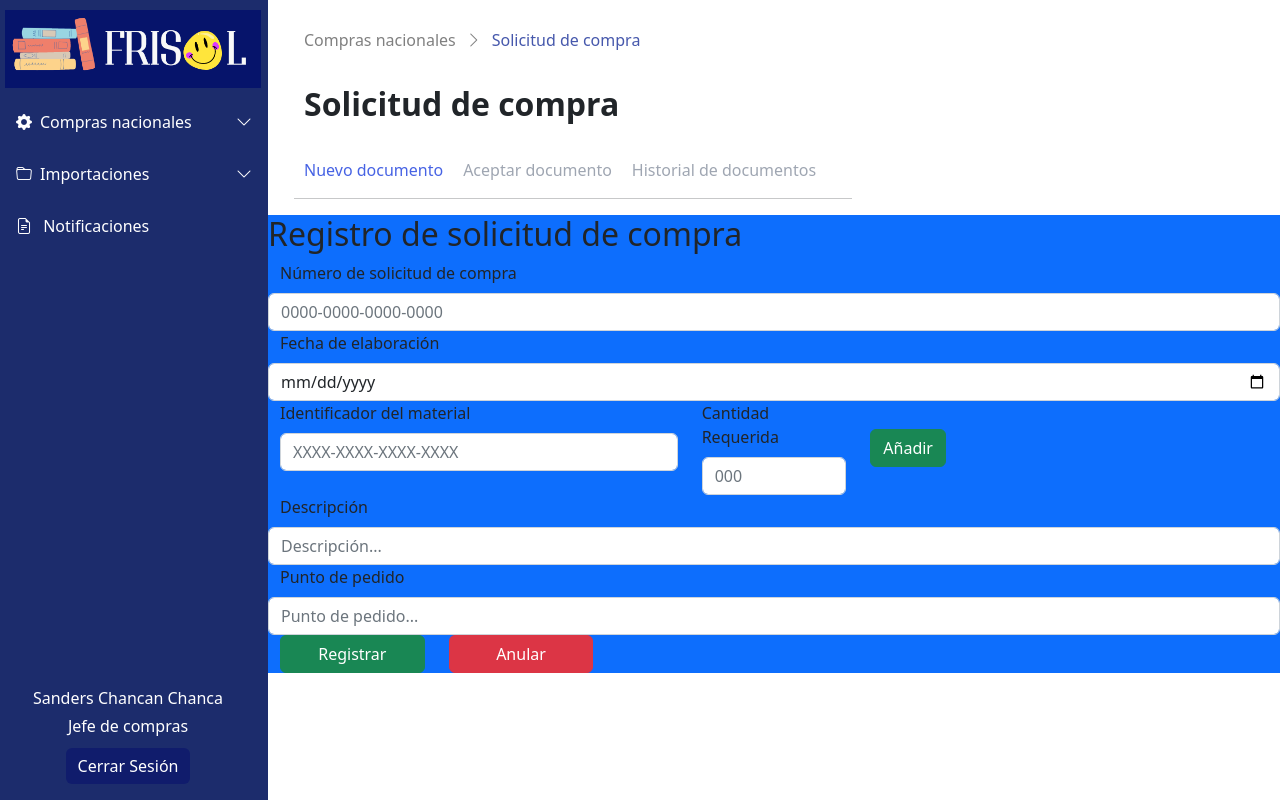
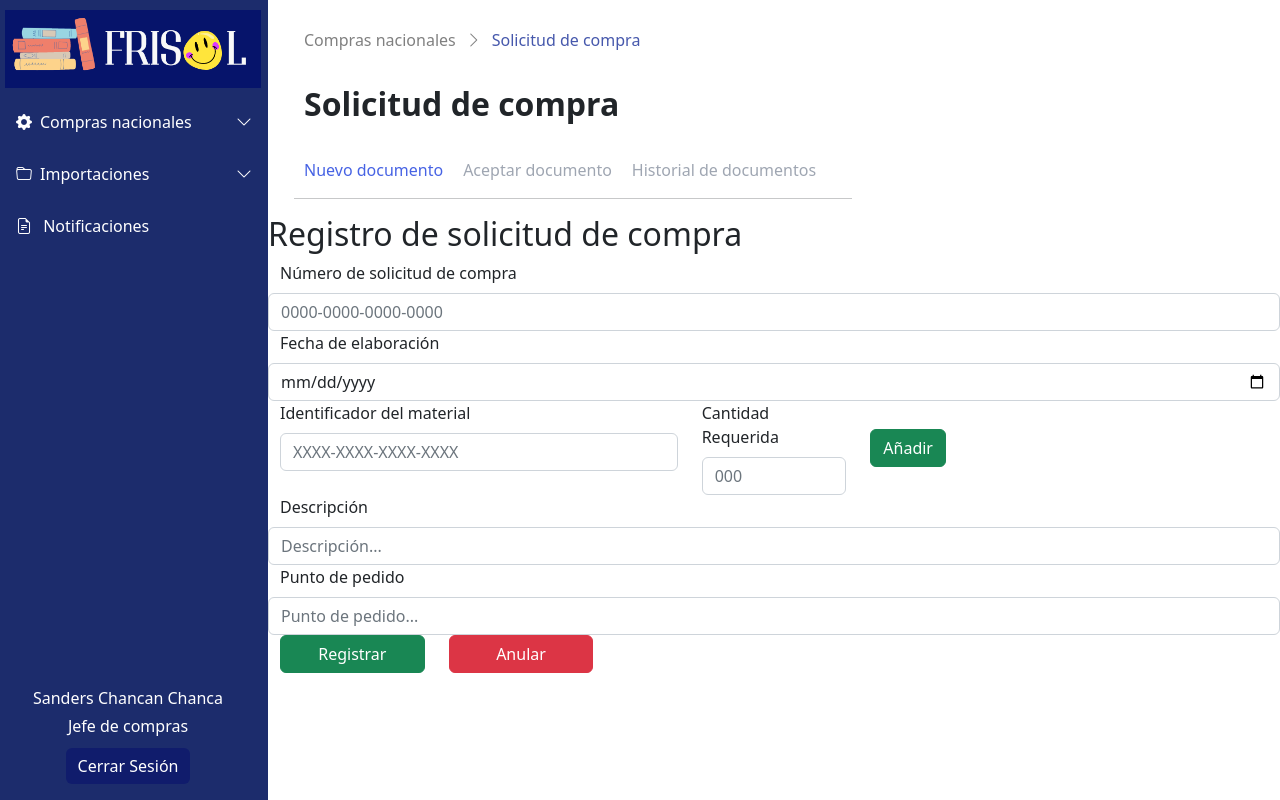
Before and after one commit to Zanderz17/login-proyect, a React (Create React App) app: page /solCompraNewDoc in a window 1280 px wide. Built offline with nearby package versions, Linux system fonts and the light colour scheme.

Commit message:
Update SolCompraNewDoc.jsx

```diff
--- a/src/pages/SolicitudDeCompra/SolCompraNewDoc.jsx
+++ b/src/pages/SolicitudDeCompra/SolCompraNewDoc.jsx
@@ -37,7 +37,7 @@ return (
             >
             </Title>
 
-            <div className='new-doc-form bg-primary ml-2'>
+            <div className='new-doc-form ml-2'>
                 <h2>Registro de solicitud de compra</h2>
                 <form>
                     <div className='container'>
```
